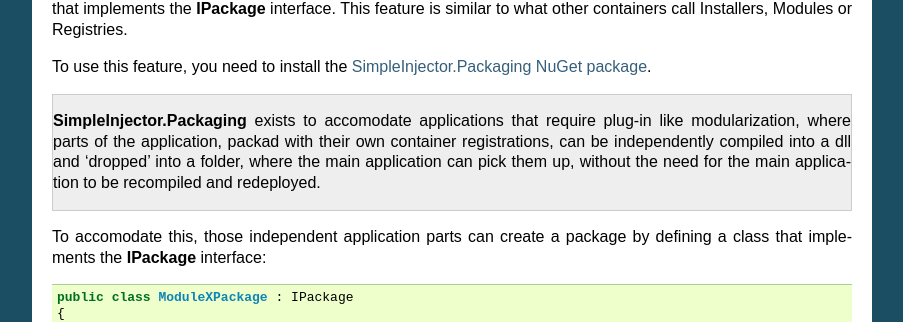
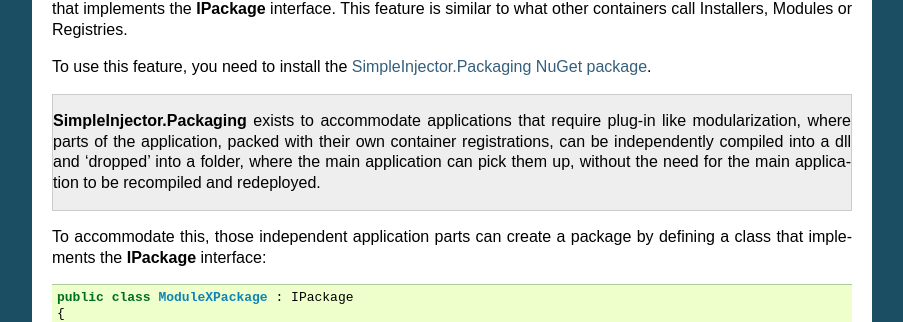
Before and after one commit to simpleinjector/Documentation, a Sphinx documentation site: the page built from source/howto.rst, in a window 1280 px wide and 900 px high, scrolled down 11180 px. Shown: the part 148-470 px from the top of the window, without its empty margins (198-1101 px from the left). Built offline with Sphinx 7.4.7, drawn with Linux system fonts in a browser that asks for light colours.

Commit message:
Typos fixed.

```diff
--- a/source/howto.rst
+++ b/source/howto.rst
@@ -542,9 +542,9 @@ To use this feature, you need to install the `SimpleInjector.Packaging NuGet pac
 
 .. container:: Note
 
-    **SimpleInjector.Packaging** exists to accomodate applications that require plug-in like modularization, where parts of the application, packad with their own container registrations, can be independently compiled into a dll and 'dropped' into a folder, where the main application can pick them up, without the need for the main application to be recompiled and redeployed.
+    **SimpleInjector.Packaging** exists to accommodate applications that require plug-in like modularization, where parts of the application, packed with their own container registrations, can be independently compiled into a dll and 'dropped' into a folder, where the main application can pick them up, without the need for the main application to be recompiled and redeployed.
 
-To accomodate this, those independent application parts can create a package by defining a class that implements the **IPackage** interface:
+To accommodate this, those independent application parts can create a package by defining a class that implements the **IPackage** interface:
 
 .. code-block:: c#
 
```
